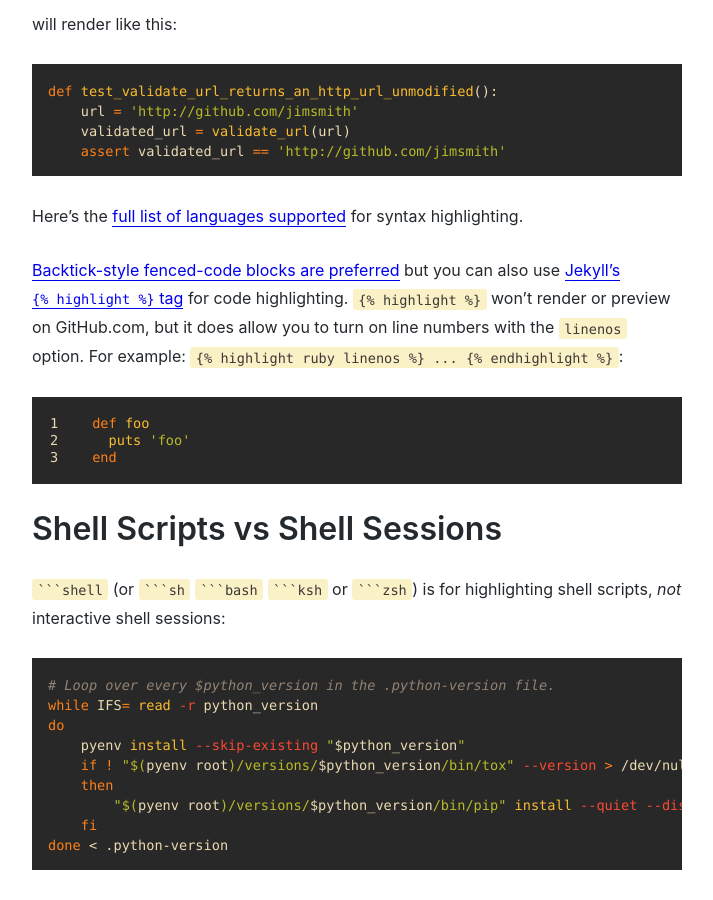
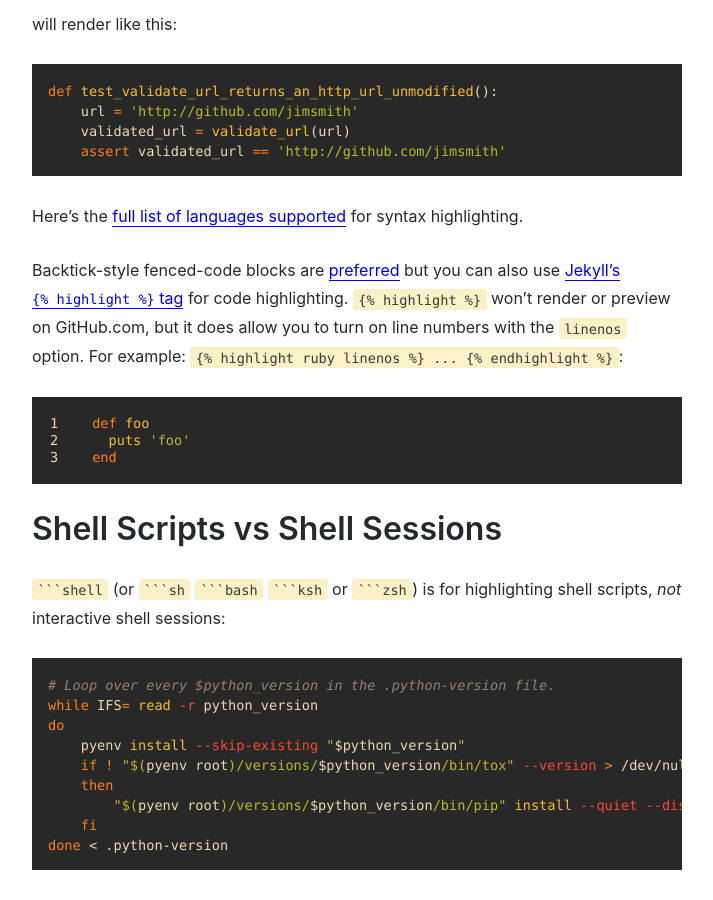
Before and after one commit to seanh/jekyll-theme-oatcake, a Jekyll site: the page built from _posts/2019-08-03-code-blocks.md, in a window 1280 px wide and 900 px high, scrolled down 1339 px. Shown: the whole window, without its empty margins (283-996 px from the left). Built offline with Jekyll 4.4.1, drawn with Linux system fonts in a browser that asks for light colours; our own code applies the rules of GitHub Pages for plain Markdown files.

```diff
--- a/_posts/2019-08-03-code-blocks.md
+++ b/_posts/2019-08-03-code-blocks.md
@@ -51,7 +51,7 @@ def test_validate_url_returns_an_http_url_unmodified():
 Here's the [full list of languages supported](https://github.com/rouge-ruby/rouge/wiki/List-of-supported-languages-and-lexers)
 for syntax highlighting.
 
-[Backtick-style fenced-code blocks are preferred](https://ben.balter.com/jekyll-style-guide/syntax-highlighting/)
+Backtick-style fenced-code blocks are [preferred](https://ben.balter.com/jekyll-style-guide/syntax-highlighting/)
 but you can also use [Jekyll's {% raw %}`{% highlight %}`{% endraw %} tag](https://jekyllrb.com/docs/liquid/tags/#code-snippet-highlighting)
 for code highlighting. {% raw %}`{% highlight %}`{% endraw %} won't render or preview on GitHub.com, but it does allow you to turn on line numbers with the
 `linenos` option. For example: `{% raw %}{% highlight ruby linenos %}{% endraw %} ... {% raw %}{% endhighlight %}{% endraw %}`:
```
